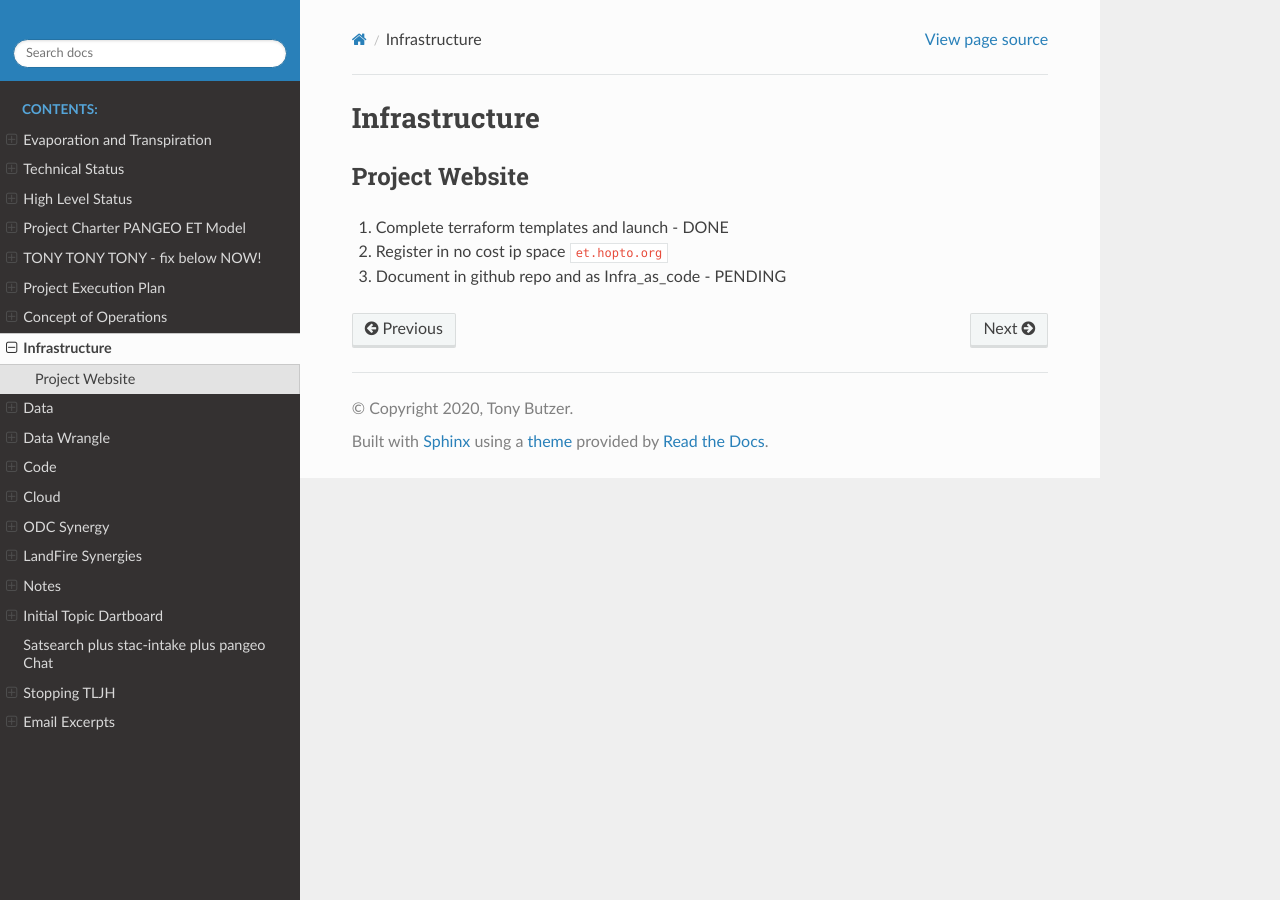
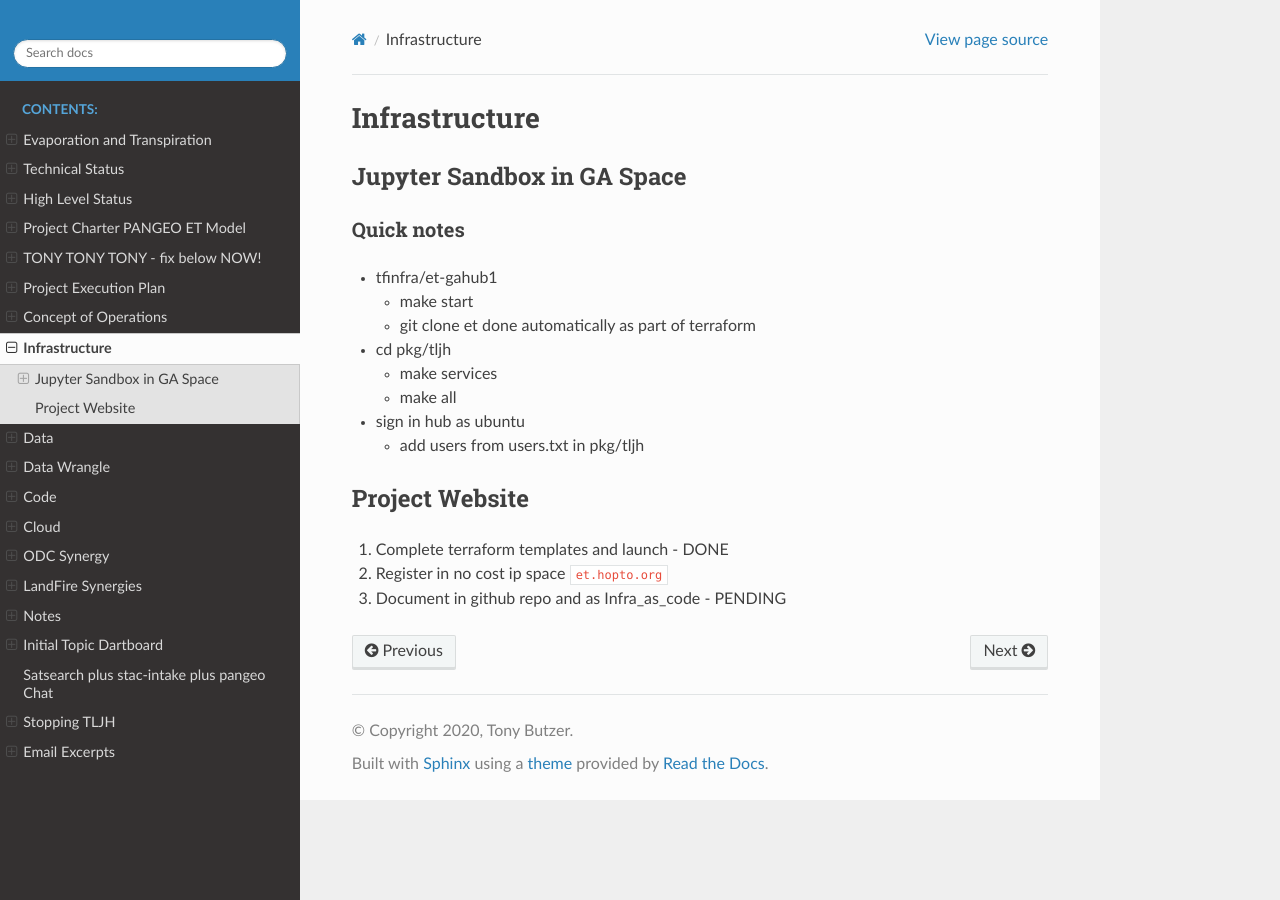
Before and after one commit to tonybutzer/et, a Sphinx documentation site: the page built from docs/source/20infra.md, in a window 1280 px wide. Built offline with Sphinx 7.4.7 and the Read the Docs theme 2.0.0, drawn with Linux system fonts in a browser that asks for light colours.

Commit message:
automatic git update from Makefile

```diff
--- a/docs/source/20infra.md
+++ b/docs/source/20infra.md
@@ -1,4 +1,19 @@
 # Infrastructure
+
+## Jupyter Sandbox in GA Space
+
+### Quick notes
+
+
+- tfinfra/et-gahub1
+	- make start
+	- git clone et done automatically as part of terraform
+- cd pkg/tljh
+	- make services
+	- make all
+- sign in hub as ubuntu
+	- add users from users.txt in pkg/tljh
+
 
 ## Project Website
 
```
Also changed, not shown: 1 other file.
